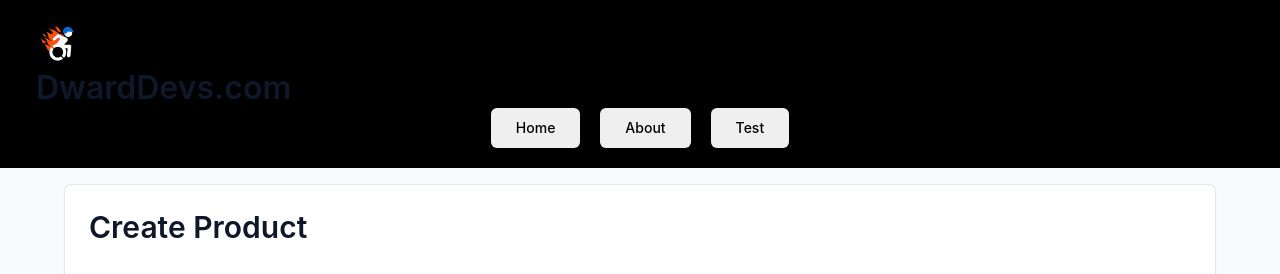
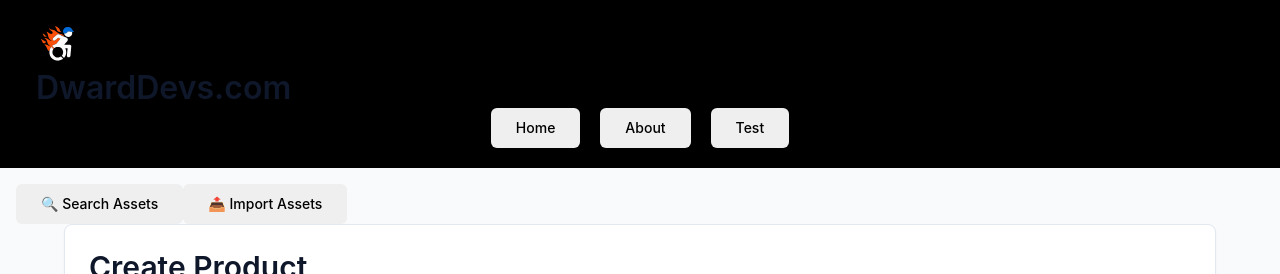
Before and after one commit to Maiar0/inventory-web-frontend, a Vue app: page /catalog/create in a window 1280 px wide. Shown: the top 274 px of the page. Built offline with nearby package versions, Linux system fonts and the light colour scheme; no server answers.

Commit message:
added utility to product create

```diff
--- a/src/views/product/CreateProduct.vue
+++ b/src/views/product/CreateProduct.vue
@@ -1,4 +1,6 @@
 <template>
+    <button @click="openAssetHelper">🔍 Search Assets</button>
+    <button @click="importAsset">📤 Import Assets</button>
     <div class="container">
         <div class="card">
             <div class="card-header-invisible">
@@ -67,6 +69,12 @@ const showDropdown = ref(false);
 onMounted(() => {
     fetchAssets();
 });
+function openAssetHelper() {
+    window.open('/assetlookup', '_blank', 'width=800,height=800');
+}
+function importAsset() {
+    window.open('/importasset', '_blank', 'width=800,height=800');
+}
 
 async function fetchAssets() {
     getData('assets').then(result => {
```
